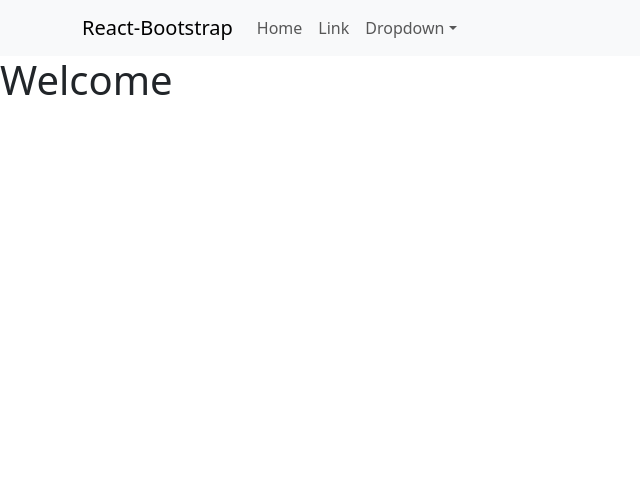
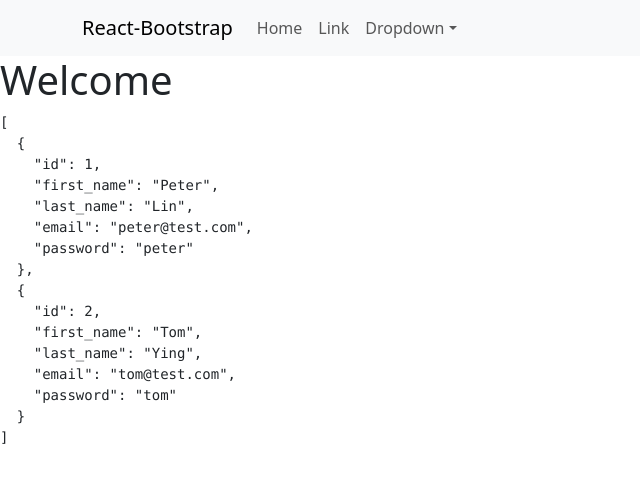
Before and after one commit to itai1998/React-Login, a React (Create React App) app: page /welcome in a window 1280 px wide. Shown: the top 482 px of the page, without its empty margins (0-640 px from the left). Built offline with nearby package versions, Linux system fonts and the light colour scheme; data requests are answered from the project's data file.

Commit message:
create JSON local server and retrive the data

```diff
--- /dev/null
+++ b/data/db.json
@@ -0,0 +1,18 @@
+{
+  "users": [
+    {
+      "id": 1,
+      "first_name": "Peter",
+      "last_name": "Lin",
+      "email": "peter@test.com",
+      "password": "peter"
+    },
+    {
+      "id": 2,
+      "first_name": "Tom",
+      "last_name": "Ying",
+      "email": "tom@test.com",
+      "password": "tom"
+    }
+  ]
+}
--- a/package.json
+++ b/package.json
@@ -6,6 +6,7 @@
     "@testing-library/jest-dom": "^5.17.0",
     "@testing-library/react": "^13.4.0",
     "@testing-library/user-event": "^13.5.0",
+    "axios": "^1.6.2",
     "bootstrap": "^5.3.2",
     "react": "^18.2.0",
     "react-bootstrap": "^2.9.1",
--- a/src/Welcome.js
+++ b/src/Welcome.js
@@ -1,9 +1,19 @@
+import React from 'react';
+import useFetch from './useFetch';
+
 const Welcome = () => {
-    return (
-        <div className="welcome-container">
-            <h1>Welcome</h1>
-        </div>
-     );
-}
+  const { data, error } = useFetch('http://localhost:8000/users');
+
+  if (error) {
+    return <div>Error fetching data: {error.message}</div>;
+  }
+
+  return (
+    <div className="welcome-container">
+      <h1>Welcome</h1>
+      {data && <pre>{JSON.stringify(data, null, 2)}</pre>}
+    </div>
+  );
+};
 
 export default Welcome;
--- /dev/null
+++ b/src/useFetch.js
@@ -0,0 +1,24 @@
+import { useState, useEffect } from 'react';
+
+const useFetch = (url) => {
+  const [data, setData] = useState(null);
+  const [error, setError] = useState(null);
+
+  useEffect(() => {
+    const fetchData = async () => {
+      try {
+        const response = await fetch(url);
+        const result = await response.json();
+        setData(result);
+      } catch (error) {
+        setError(error);
+      }
+    };
+
+    fetchData();
+  }, [url]);
+
+  return { data, error };
+};
+
+export default useFetch;
```
Also changed, not shown: 2 other files (tests, documents, lock files or other folders).
